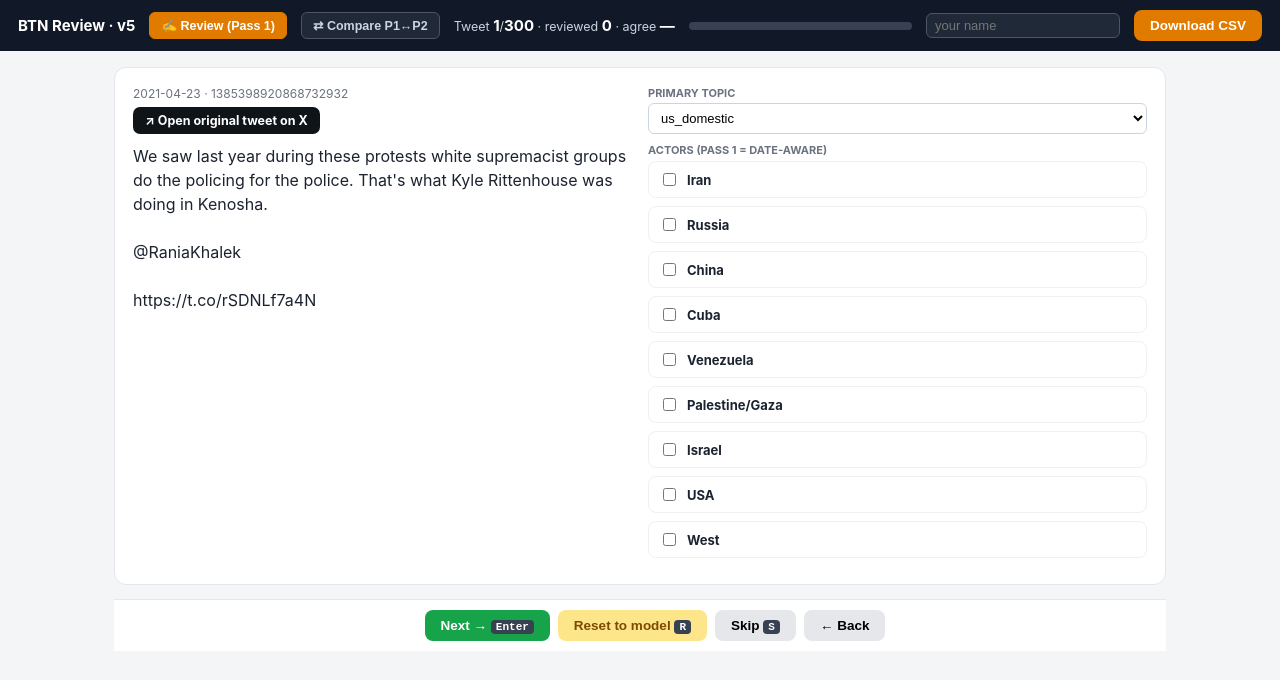
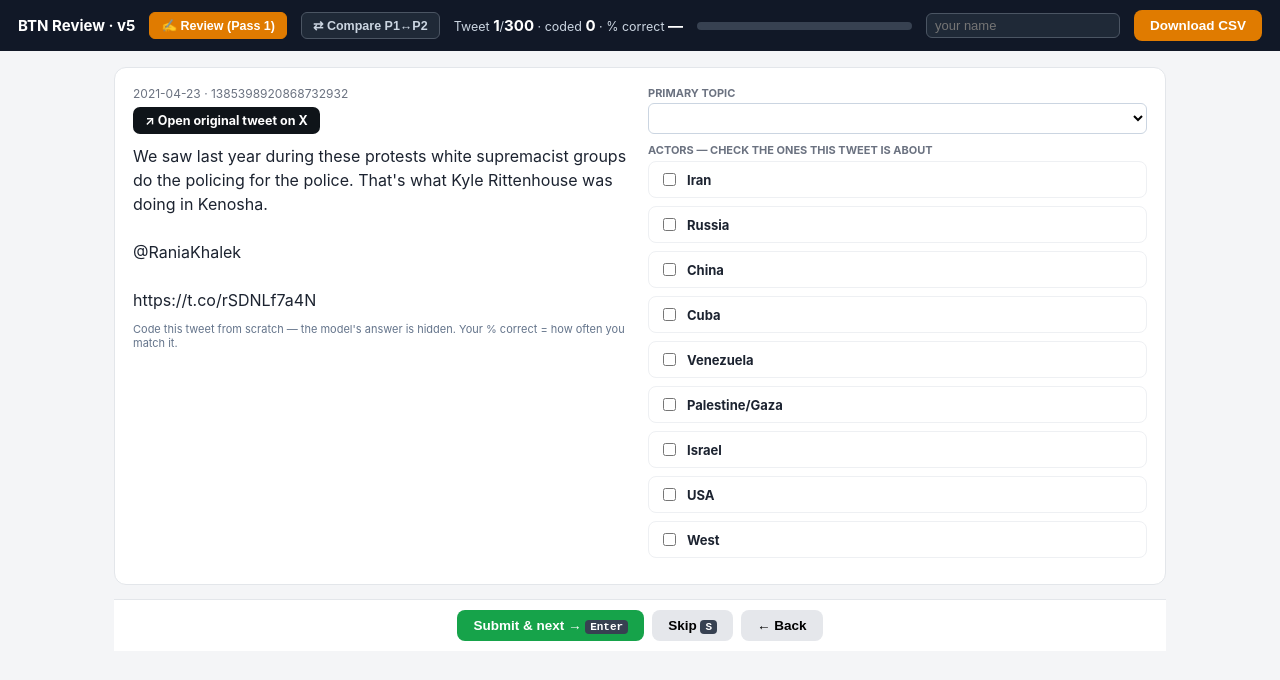
Before and after one commit to realbennettshepard/btn-narrative-review-tool-v5, a plain HTML site: page index.html in a window 1280 px wide. Drawn offline with Linux system fonts and the light colour scheme.

Commit message:
Blind review: hide model answers from checker, show % correct

```diff
--- a/index.html
+++ b/index.html
@@ -30,14 +30,13 @@
 <div class="top"><b>BTN Review · v5</b>
 <button class="modebtn active" id="mReview" onclick="setMode('review')">✍ Review (Pass 1)</button>
 <button class="modebtn" id="mCompare" onclick="setMode('compare')">⇄ Compare P1↔P2</button>
-<span class="stat" id="revstat">Tweet <b id="pos">1</b>/<b id="tot">0</b> · reviewed <b id="ndone">0</b> · agree <b id="agr">—</b></span>
+<span class="stat" id="revstat">Tweet <b id="pos">1</b>/<b id="tot">0</b> · coded <b id="ndone">0</b> · % correct <b id="agr">—</b></span>
 <div class="bar"><i id="prog"></i></div>
 <input class="rev" id="rev" placeholder="your name"><button class="dl" onclick="exportCSV()">Download CSV</button></div>
 <div class="wrap">
 <div id="reviewUI"><div id="cardwrap"></div><div id="donewrap" style="display:none"></div>
-<div class="actions" id="abar"><span id="chgbadge" class="badge"></span>
-<button class="saveb" onclick="commitNext()">Next → <kbd>Enter</kbd></button>
-<button class="reset" onclick="resetModel()">Reset to model <kbd>R</kbd></button>
+<div class="actions" id="abar">
+<button class="saveb" onclick="commitNext()">Submit &amp; next → <kbd>Enter</kbd></button>
 <button class="skip" onclick="skip()">Skip <kbd>S</kbd></button><button class="back" onclick="back()">← Back</button></div></div>
 <div id="compareUI" style="display:none"></div></div>
 <script>
@@ -60,37 +59,26 @@
   document.getElementById('reviewUI').style.display=(m==='review')?'':'none';
   document.getElementById('compareUI').style.display=(m==='compare')?'':'none';
   if(m==='compare')renderCompare(); else render();}
-function actorRow(a,md){const on=!!md,m=md||{};
- return `<div class="actor ${on?'on':''}" id="act_${a}"><label class="arow"><input type="checkbox" id="men_${a}" ${on?'checked':''} onchange="toggleAct('${a}')"> ${ALBL[a]}</label>
-  <div class="sub" id="sub_${a}" style="display:${on?'grid':'none'}">
-   <div class="fld"><label>framing</label><select id="f_${a}">${opts(V.fr,m.f)}</select></div>
-   <div class="fld"><label>overall_framing</label><select id="o_${a}">${opts(V.ovf,m.o)}</select></div>
-   <div class="fld"><label>government</label><select id="g_${a}">${opts(V.gf,m.g)}</select></div>
-   <div class="fld"><label>people</label><select id="p_${a}">${opts(V.pf,m.p)}</select></div>
-   <div class="fld"><label>blame</label><select id="b_${a}">${opts(V.bl,m.b)}</select></div>
-   <div class="fld"><label><input type="checkbox" id="sep_${a}" ${m.sep?'checked':''}> people split from govt</label></div>
-  </div>${on?`<div class="ro">model blamed_for: ${esc(m.bf)||'—'}</div><div class="ro ev">“${esc(m.ev)}”</div>`:''}</div>`;}
-function toggleAct(a){const on=document.getElementById('men_'+a).checked;document.getElementById('sub_'+a).style.display=on?'grid':'none';document.getElementById('act_'+a).classList.toggle('on',on);markAll();}
+function actorRow(a){
+ return `<div class="actor" id="act_${a}"><label class="arow"><input type="checkbox" id="men_${a}" onchange="toggleAct('${a}')"> ${ALBL[a]}</label>
+  <div class="sub" id="sub_${a}" style="display:none">
+   <div class="fld"><label>framing</label><select id="f_${a}">${opts(V.fr,'')}</select></div>
+   <div class="fld"><label>overall_framing</label><select id="o_${a}">${opts(V.ovf,'')}</select></div>
+   <div class="fld"><label>government</label><select id="g_${a}">${opts(V.gf,'')}</select></div>
+   <div class="fld"><label>people</label><select id="p_${a}">${opts(V.pf,'')}</select></div>
+   <div class="fld"><label>blame</label><select id="b_${a}">${opts(V.bl,'')}</select></div>
+   <div class="fld"><label><input type="checkbox" id="sep_${a}"> people split from govt</label></div>
+  </div></div>`;}
+function toggleAct(a){const on=document.getElementById('men_'+a).checked;document.getElementById('sub_'+a).style.display=on?'grid':'none';document.getElementById('act_'+a).classList.toggle('on',on);}
 function render(){stats();document.getElementById('rev').value=REV;
  if(i>=DATA.length){showDone();return;}
  document.getElementById('donewrap').style.display='none';document.getElementById('cardwrap').style.display='';document.getElementById('abar').style.display='flex';
- const d=DATA[i],m=d.m,ah=ACT.map(a=>actorRow(a,m.actors[a])).join('');
+ const d=DATA[i],ah=ACT.map(a=>actorRow(a)).join('');
  document.getElementById('cardwrap').innerHTML=`<div class="card"><div><div class="date">${d.date} · ${d.pid}</div>
-   <a class="twlink" href="${d.url}" target="_blank" rel="noopener">↗ Open original tweet on X</a><div class="tw">${esc(d.body)}</div></div>
-   <div><div class="fld"><label>primary topic</label><select id="topic">${opts(V.topic,m.topic)}</select></div>
-   <div style="font-size:11px;font-weight:700;color:#6b7280;text-transform:uppercase;margin:6px 0 4px">Actors (Pass 1 = date-aware)</div>${ah}</div></div>`;
- markAll();}
-function markAll(){const d=DATA[i];if(!d)return;const m=d.m;let chg=0;
- const chk=(id,mv)=>{const e=document.getElementById(id);if(!e)return;const cur=e.type==='checkbox'?e.checked:e.value;const diff=String(cur)!==String(mv);e.classList.toggle('override',diff);if(diff)chg++;};
- chk('topic',m.topic);
- ACT.forEach(a=>{const md=m.actors[a];chk('men_'+a,!!md);const men=document.getElementById('men_'+a);
-   if(men&&men.checked){chk('f_'+a,md?md.f:'');chk('o_'+a,md?md.o:'');chk('g_'+a,md?md.g:'');chk('p_'+a,md?md.p:'');chk('b_'+a,md?md.b:'');chk('sep_'+a,md?!!md.sep:false);}});
- const b=document.getElementById('chgbadge');
- if(chg){b.textContent='⚠ '+chg+' change'+(chg>1?'s':'')+' — counts as disagreement';b.className='badge chg';}else{b.textContent='';b.className='badge';}}
-function resetModel(){const d=DATA[i],m=d.m;sv('topic',m.topic);
- ACT.forEach(a=>{const md=m.actors[a];const men=document.getElementById('men_'+a);
-   if(men){men.checked=!!md;document.getElementById('sub_'+a).style.display=md?'grid':'none';document.getElementById('act_'+a).classList.toggle('on',!!md);}
-   if(md){sv('f_'+a,md.f);sv('o_'+a,md.o);sv('g_'+a,md.g);sv('p_'+a,md.p);sv('b_'+a,md.b);const s=document.getElementById('sep_'+a);if(s)s.checked=!!md.sep;}});markAll();}
+   <a class="twlink" href="${d.url}" target="_blank" rel="noopener">↗ Open original tweet on X</a><div class="tw">${esc(d.body)}</div>
+   <div class="ro" style="margin-top:10px">Code this tweet from scratch — the model's answer is hidden. Your % correct = how often you match it.</div></div>
+   <div><div class="fld"><label>primary topic</label><select id="topic">${opts(V.topic,'')}</select></div>
+   <div style="font-size:11px;font-weight:700;color:#6b7280;text-transform:uppercase;margin:6px 0 4px">Actors — check the ones this tweet is about</div>${ah}</div></div>`;}
 function collect(){const d=DATA[i],m=d.m,o={topic:gv('topic'),actors:{}};let agreed=0,total=0;
  const cmp=(rv,mv)=>{total++;if(String(rv||"")===String(mv||""))agreed++;};cmp(o.topic,m.topic);
  ACT.forEach(a=>{const rMen=document.getElementById('men_'+a).checked,md=m.actors[a],mMen=!!md;
@@ -101,7 +89,7 @@
 function skip(){let n=i+1;while(n<DATA.length&&R[DATA[n].pid])n++;i=Math.min(n,DATA.length);render();}
 function back(){let p=-1;for(let k=Math.min(i,DATA.length)-1;k>=0;k--){if(R[DATA[k].pid]){p=k;break;}}if(p<0){if(i>0)i--;}else{delete R[DATA[p].pid];save();i=p;}render();}
 function showDone(){document.getElementById('cardwrap').style.display='none';document.getElementById('abar').style.display='none';stats();
- document.getElementById('donewrap').style.display='block';document.getElementById('donewrap').innerHTML=`<div class="done"><div class="big">${Object.keys(R).length}/${DATA.length} reviewed ✓</div><p>Agreement with model: <b>${document.getElementById('agr').textContent}</b></p><button class="dl" onclick="exportCSV()">Download CSV</button></div>`;}
+ document.getElementById('donewrap').style.display='block';document.getElementById('donewrap').innerHTML=`<div class="done"><div class="big">${Object.keys(R).length}/${DATA.length} reviewed ✓</div><p>% correct (matched the model): <b>${document.getElementById('agr').textContent}</b></p><button class="dl" onclick="exportCSV()">Download CSV</button></div>`;}
 // ---------- COMPARE P1 vs P2 ----------
 function diffFields(d){const m=d.m,m2=d.m2,out=[];
  if(String(m.topic||"")!==String(m2.topic||""))out.push(["primary_topic",m.topic,m2.topic]);
@@ -118,17 +106,15 @@
    df.map(r=>`<tr><td>${esc(r[0])}</td><td>${esc(String(r[1]))}</td><td>${esc(String(r[2]))}</td></tr>`).join('')+`</table></div>`;});
  document.getElementById('compareUI').innerHTML=`<div class="cmphead"><b>Pass 1 (date-aware) vs Pass 2 (date-blind)</b> — ${n} of ${DATA.length} sample tweets differ on ≥1 field. Blue = Pass 1, orange = Pass 2. (This section is read-only.)</div>`+html;}
 document.getElementById('rev').addEventListener('input',e=>{REV=e.target.value;localStorage.setItem('btn_v5_rev',REV);});
-document.addEventListener('keydown',e=>{if(mode!=='review'||e.target.tagName==='TEXTAREA'||e.target.tagName==='INPUT')return;if(e.key==='Enter')commitNext();else if(e.key==='s'||e.key==='S')skip();else if(e.key==='r'||e.key==='R')resetModel();else if(e.key==='ArrowLeft')back();});
-document.getElementById('cardwrap').addEventListener('change',markAll);
+document.addEventListener('keydown',e=>{if(mode!=='review'||e.target.tagName==='TEXTAREA'||e.target.tagName==='INPUT')return;if(e.key==='Enter')commitNext();else if(e.key==='s'||e.key==='S')skip();else if(e.key==='ArrowLeft')back();});
 function exportCSV(){const cols=["pid","date","reviewer","changed","agreed","total","primary_topic"];
  ACT.forEach(a=>["mentioned","framing","overall_framing","government_framing","people_framing","people_sep","blame"].forEach(s=>cols.push(a+"_"+s)));
- ACT.forEach(a=>["framing","overall_framing","blame"].forEach(s=>cols.push("model_"+a+"_"+s)));
  const rows=[cols.join(",")];
  DATA.forEach(d=>{const r=R[d.pid];if(!r)return;const m=d.m,rv0=r.rev;
    const rec={pid:d.pid,date:d.date,reviewer:REV,changed:r.changed,agreed:r.agreed,total:r.total,primary_topic:rv0.topic};
    ACT.forEach(a=>{const md=m.actors[a],rv=rv0.actors[a]||null;
      rec[a+"_mentioned"]=rv?"True":"False";rec[a+"_framing"]=rv?rv.f:"";rec[a+"_overall_framing"]=rv?rv.o:"";rec[a+"_government_framing"]=rv?rv.g:"";rec[a+"_people_framing"]=rv?rv.p:"";rec[a+"_people_sep"]=rv?(rv.sep?"True":"False"):"";rec[a+"_blame"]=rv?rv.b:"";
-     rec["model_"+a+"_framing"]=md?md.f:"";rec["model_"+a+"_overall_framing"]=md?md.o:"";rec["model_"+a+"_blame"]=md?md.b:"";});
+});
    rows.push(cols.map(c=>{let v=(rec[c]==null?"":String(rec[c]));return /[",\n]/.test(v)?'"'+v.replace(/"/g,'""')+'"':v;}).join(","));});
  const b=new Blob([rows.join("\n")],{type:"text/csv"});const u=URL.createObjectURL(b);const a=document.createElement("a");a.href=u;a.download="BTN_v5_review_"+((REV||"reviewer").replace(/[^a-z0-9]/gi,'_'))+".csv";a.click();}
 i=firstTodo();render();
```
Also changed, not shown: 1 other file.
